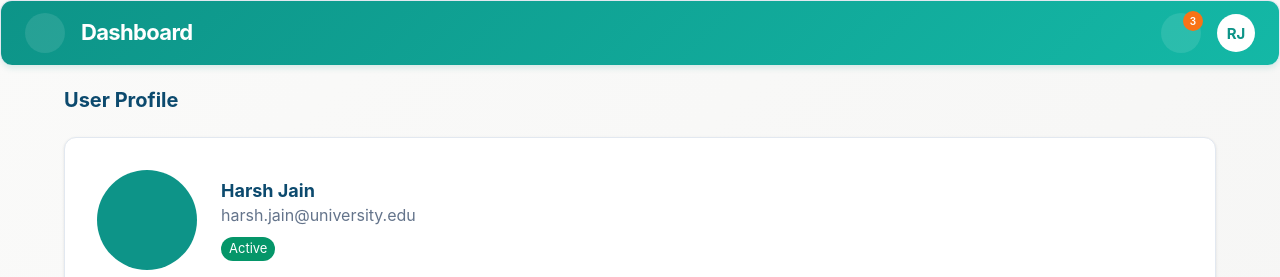
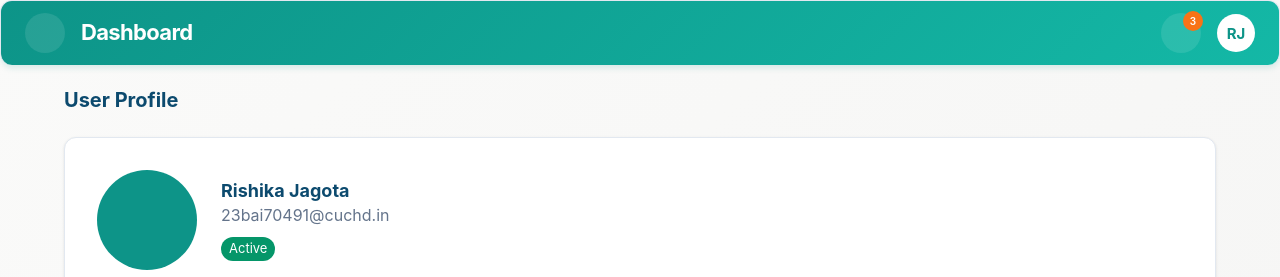
Before and after one commit to Rishi12318/expno2, a Next.js app: page /profile in a window 1280 px wide. Shown: the top 277 px of the page. Built offline with nearby package versions, Linux system fonts and the light colour scheme; some icons are missing; what @mui/material-nextjs would draw is missing.

Commit message:
Update profile information for user

```diff
--- a/src/app/profile/page.tsx
+++ b/src/app/profile/page.tsx
@@ -31,10 +31,10 @@ export default function ProfilePage() {
           </Avatar>
           <Box>
             <Typography variant="h5" fontWeight="bold">
-              Harsh Jain
+              Rishika Jagota
             </Typography>
             <Typography variant="body1" color="text.secondary">
-              harsh.jain@university.edu
+              23bai70491@cuchd.in
             </Typography>
             <Box sx={{ mt: 1 }}>
               <Chip label="Active" color="success" size="small" />
```
